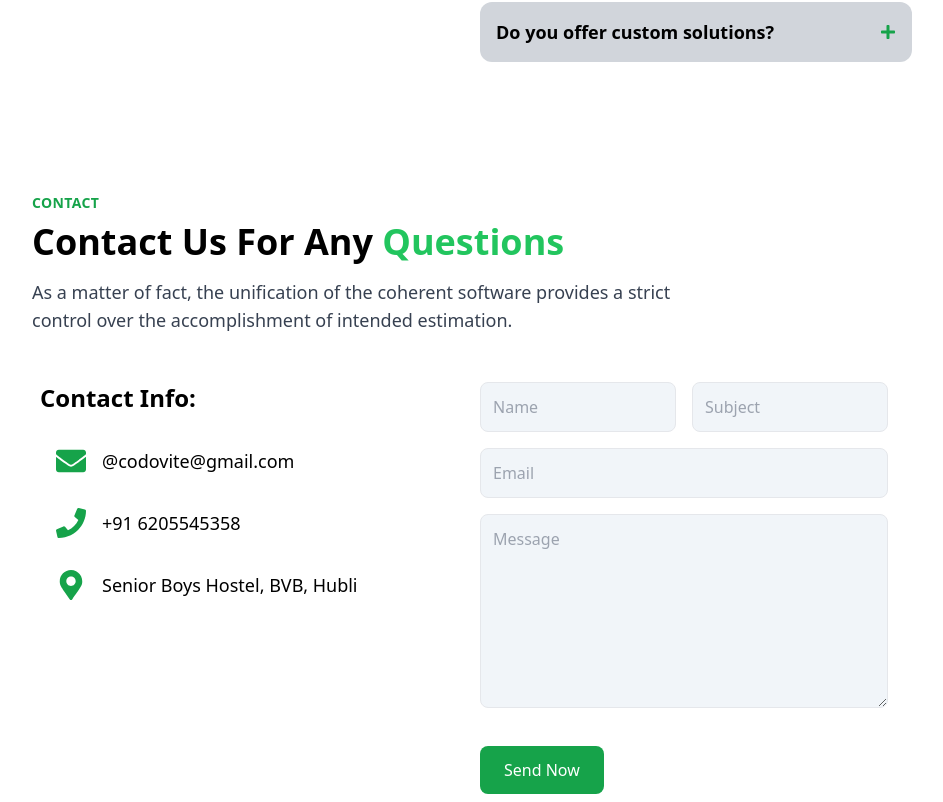
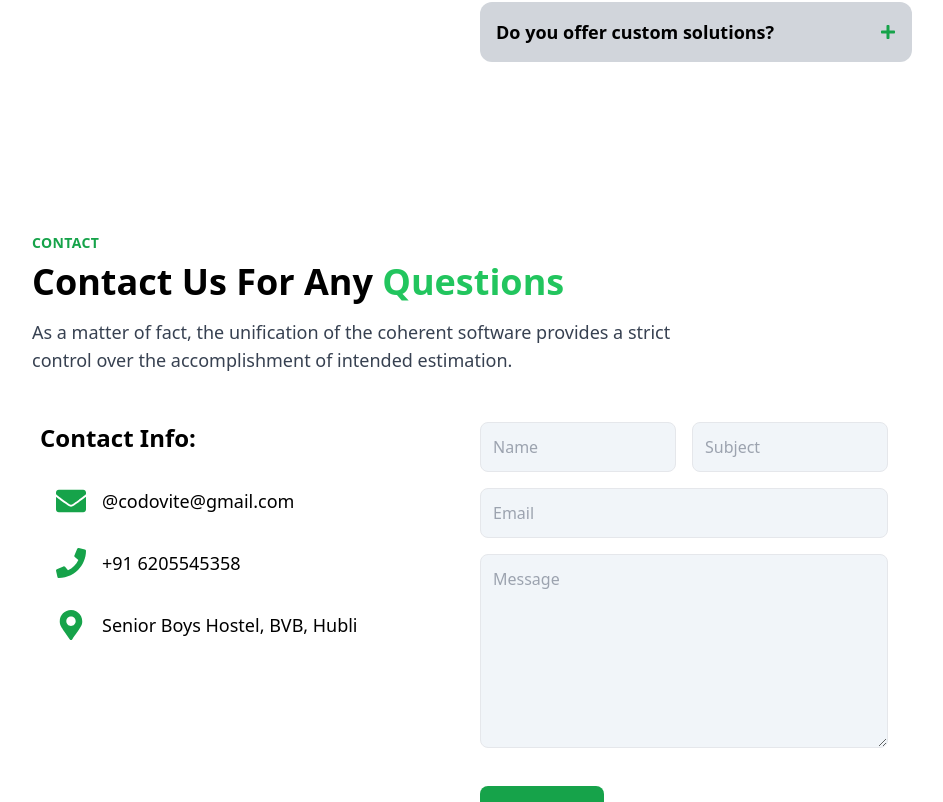
Before and after one commit to ashuilubajaj01/literate-chainsaw, a React (Create React App) app: page / in a window 1280 px wide. Shown: the part 3458-4260 px from the top of the page, without its empty margins (176-1119 px from the left). Built offline with nearby package versions, Linux system fonts and the light colour scheme.

Commit message:
Update contact.js
add margin top

```diff
--- a/src/components/contact.js
+++ b/src/components/contact.js
@@ -5,7 +5,7 @@ import emailjs from 'emailjs-com';
 
 const Contact = () => {
     return (
-        <section className="container mx-auto py-16 px-4 lg:px-52" id="Contact">
+        <section className="container mt-10 mx-auto py-16 px-4 lg:px-52" id="Contact">
             <div className="text-left mb-12">
                 <span className="text-green-600 uppercase tracking-wide text-sm font-bold">Contact</span>
                 <h2 className="text-4xl font-bold mt-2">Contact Us For Any <span className="text-green-500">Questions</span></h2>
```
